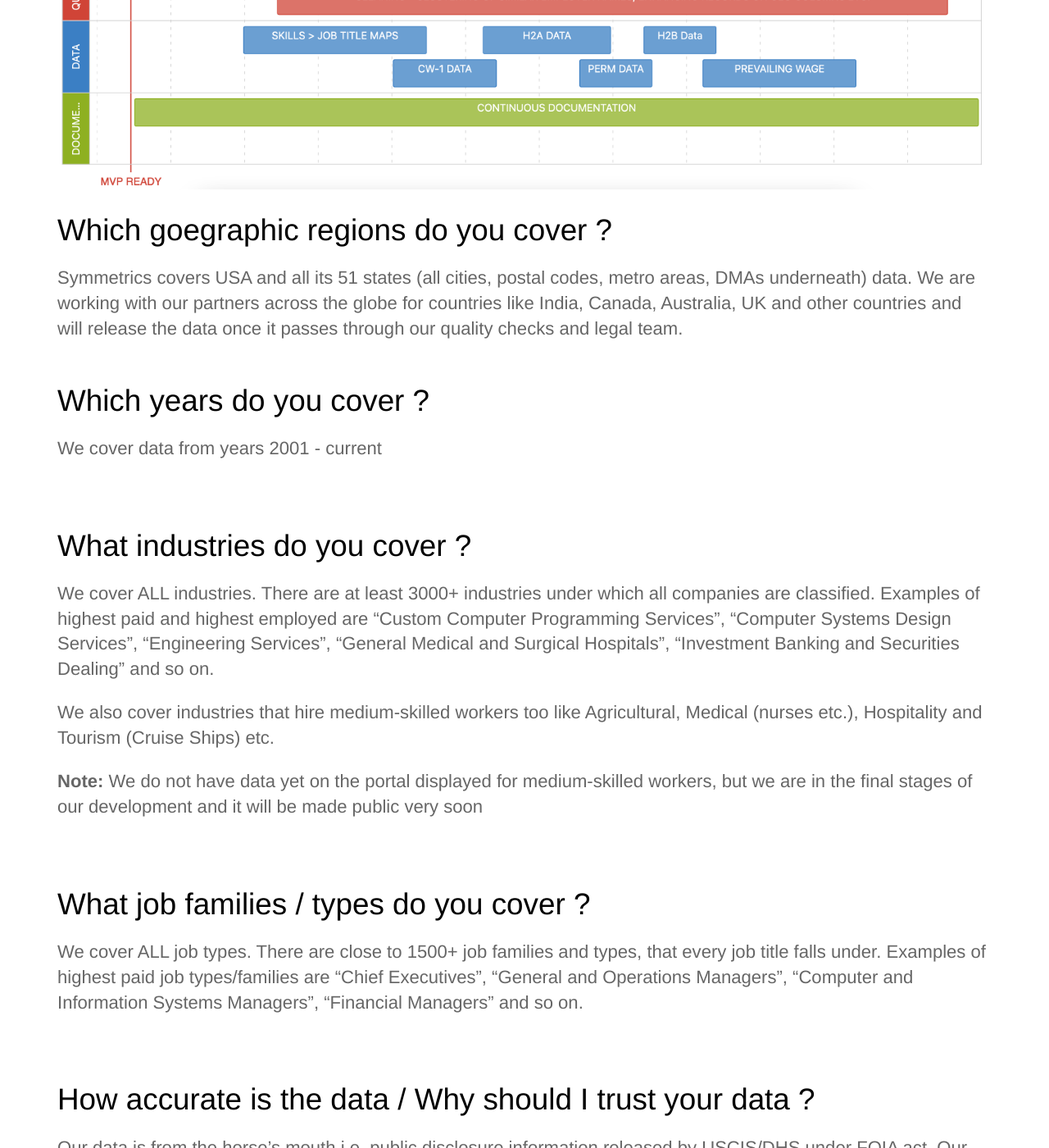
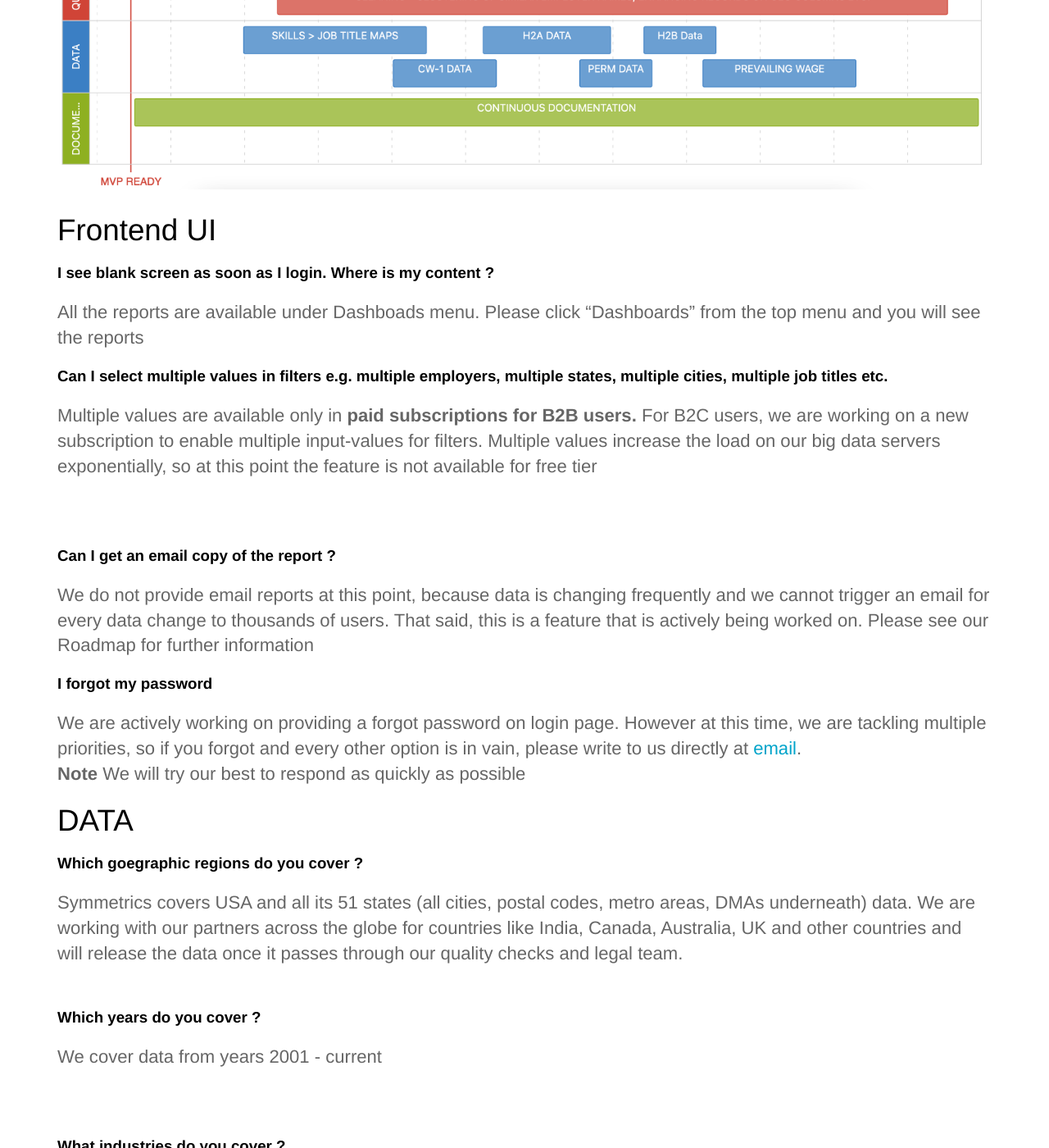
Before and after one commit to techsparksguru/symmetrics.github.io, a Jekyll site: the page built from faq.md, in a window 1280 px wide and 1400 px high, scrolled down 639 px. Shown: the whole window at 82% size. Built offline with Jekyll 4.4.1, drawn with Linux system fonts in a browser that asks for light colours; some of the changed text lies outside the part shown.

Commit message:
updated faq

```diff
--- a/faq.md
+++ b/faq.md
@@ -6,17 +6,37 @@
 
 ![Roadmap](/images/public_roadmap.png)
 
-# Which goegraphic regions do you cover ?
+
+# Frontend UI
+
+### I see blank screen as soon as I login. Where is my content ?
+All the reports are available under Dashboads menu. Please click "Dashboards" from the top menu and you will see the reports
+
+### Can I select multiple values in filters e.g. multiple employers, multiple states, multiple cities, multiple job titles etc.
+Multiple values are available only in <strong>paid subscriptions for B2B users.</strong> For B2C users, we are working on a new subscription to enable multiple input-values for filters. Multiple values increase the load on our big data servers exponentially, so at this point the feature is not available for free tier
+<br>
+<br>
+
+### Can I get an email copy of the report ?
+We do not provide email reports at this point, because data is changing frequently and we cannot trigger an email for every data change to thousands of users. That said, this is a feature that is actively being worked on. Please see our Roadmap for further information
+
+### I forgot my password
+We are actively working on providing a forgot password on login page. However at this time, we are tackling multiple priorities, so if you forgot and every other option is in vain, please write to us directly at [email](mailto:hello@symmetrics.fyi).
+<strong>Note</strong> We will try our best to respond as quickly as possible
+
+# DATA
+
+### Which goegraphic regions do you cover ?
 Symmetrics covers USA and all its 51 states (all cities, postal codes, metro areas, DMAs underneath) data. We are working with our partners across the globe for countries like India, Canada, Australia, UK and other countries and will release the data once it passes through our quality checks and legal team.
 <br>
 <br>
 
-# Which years do you cover ?
+### Which years do you cover ?
 We cover data from years 2001 - current
 <br>
 <br>
 
-# What industries do you cover ?
+### What industries do you cover ?
 We cover ALL industries. There are at least 3000+ industries under which all companies are classified. Examples of highest paid and highest employed are “Custom Computer Programming Services”, “Computer Systems Design Services”, “Engineering Services”, “General Medical and Surgical Hospitals”, “Investment Banking and Securities Dealing” and so on.
 
 We also cover industries that hire medium-skilled workers too like Agricultural, Medical (nurses etc.), Hospitality and Tourism (Cruise Ships) etc.
@@ -25,12 +45,12 @@
 <br>
 <br>
 
-# What job families / types do you cover ?
+### What job families / types do you cover ?
 We cover ALL job types. There are close to 1500+ job families and types, that every job title falls under. Examples of highest paid job types/families are “Chief Executives”, “General and Operations Managers”, “Computer and Information Systems Managers”, “Financial Managers” and so on.
 <br>
 <br>
 
-# How accurate is the data / Why should I trust your data ?
+### How accurate is the data / Why should I trust your data ?
 Our data is from the horse’s mouth i.e. public disclosure information released by USCIS/DHS under FOIA act. Our insights are powered by <strong>~10million</strong> de-duped (non duplicates) data points and by far the <i>only portal on the internet</i> that crunches so many data points. For statisticians out there, all our competitors provide sample data and at best dump tables and expect readers to figure out insights. We took extra care to clean up the data, make meaningful inferences (interpolation and extrapolation) using data warehouse, database, and data science inferences and best practices in the big data domain. We <strong>tested the accuracy of data</strong> after building it and ensured it meets our quality standards, before releasing it to the world. If you have further questions on data accuracy, do not hesitate to reach out to us. We will try and respond depending on the availability of support staff, but responses are not guaranteed.
 
 Below are some of our high level strengths that none of the competitors achieved till date
@@ -39,7 +59,7 @@
 <br>
 <br>
 
-# How can I trust Smmetrics as a B2B user (my clients will ask me the same question and I need to be in a position to defend)
+### How can I trust Smmetrics as a B2B user (my clients will ask me the same question and I need to be in a position to defend)
 If you are subscribed to us as B2B, our initial presentations will highlight on the logic, algorithms and practices used to build the platform. Recruiters, Staffers and b2b domain experts in the HR/Recruitment/B2B domains can instantly recognize if the metrics they see on our platform reflect truth or not. If you have strong evidence that a particular metric (for an employer, job title, state,city etc.) is not so correct, please reach out to us with clear evidence. Further, we would ask that you check with your technical architects, data architects , data engineers and application teams BEFORE reaching out to us on the accuracy of data. Lastly, you can always contact us
 <br>
 <br>
@@ -48,12 +68,14 @@
 <br>
 <br>
 
-# Why are all years, states, cities, companies not showing up in the filters ?
+### Why are all years, states, cities, companies not showing up in the filters ?
 The data comprising of all years, states, cities, postal codes, companies (or employers) is a very large number. For free subscriptions, we cannot necessarily show all values, because that increases load on our servers and might cause resource contention to other paid users. Further, for sustenance and to be able to support our growing staff, we would need a bit more care (aka. convert to paying subscription) from your end if you value such a platform.
 <br>
 <br>
 
-# What are your subscription plans ?
+# Subscription
+
+### What are your subscription plans ?
 We have two types - <a href="/symmetrics_pricing" target="_blank"><strong>B2C and B2B.</strong></a>
 
 For B2C - there is a) Free plan that gives you enough information to get a flavor of the top n cities, states, employers, job titles etc. b) <a href="https://forms.gle/C6WkCRHP9CRfcX7j9" target="_blank"><strong>paid subscription plan</strong></a> that will expand your data search and reports data
@@ -62,7 +84,7 @@
 <br>
 <br>
 
-# Even with paid subscription, I am unable to select the specific employer/job title in the filters (that I am looking for) in either what-if or goal based reports
+### Even with paid subscription, I am unable to select the specific employer/job title in the filters (that I am looking for) in either what-if or goal based reports
 The paid subscription (for all users) allows seeing top 1000 values in the filters drop down. For e.g. if there are 50,000 employers for State ‘CA’ in year ‘2021’, displaying all 50k employers is not a great idea for the web experience, server load and the cost to provide a platform at scale. After working with 100s of thousands of candidates and recruiters/employers, we realized that all searches are done under 1000 and our clients get what they need.
 
 That said, for B2B clients (recruiters and employers), we can provide your specific employer information as a special case for an additional fee structure or complementary depending on the contract we have with you.
@@ -70,11 +92,3 @@
 For B2C clients, if you are looking for a specific company/employer and details , please reach out by filling in the details on the google form and we will get back to you
 <br>
 <br>
-
-# Can I select multiple values in filters e.g. multiple employers, multiple states, multiple cities, multiple job titles etc.
-Multiple values are available only in <strong>paid subscriptions for B2B users.</strong> For B2C users, we are working on a new subscription to enable multiple input-values for filters. Multiple values increase the load on our big data servers exponentially, so at this point the feature is not available for free tier
-<br>
-<br>
-
-# Can I get an email copy of the report ?
-We do not provide email reports at this point, because data is changing frequently and we cannot trigger an email for every data change to thousands of users. That said, this is a feature that is actively being worked on. Please see our Roadmap for further information
```
